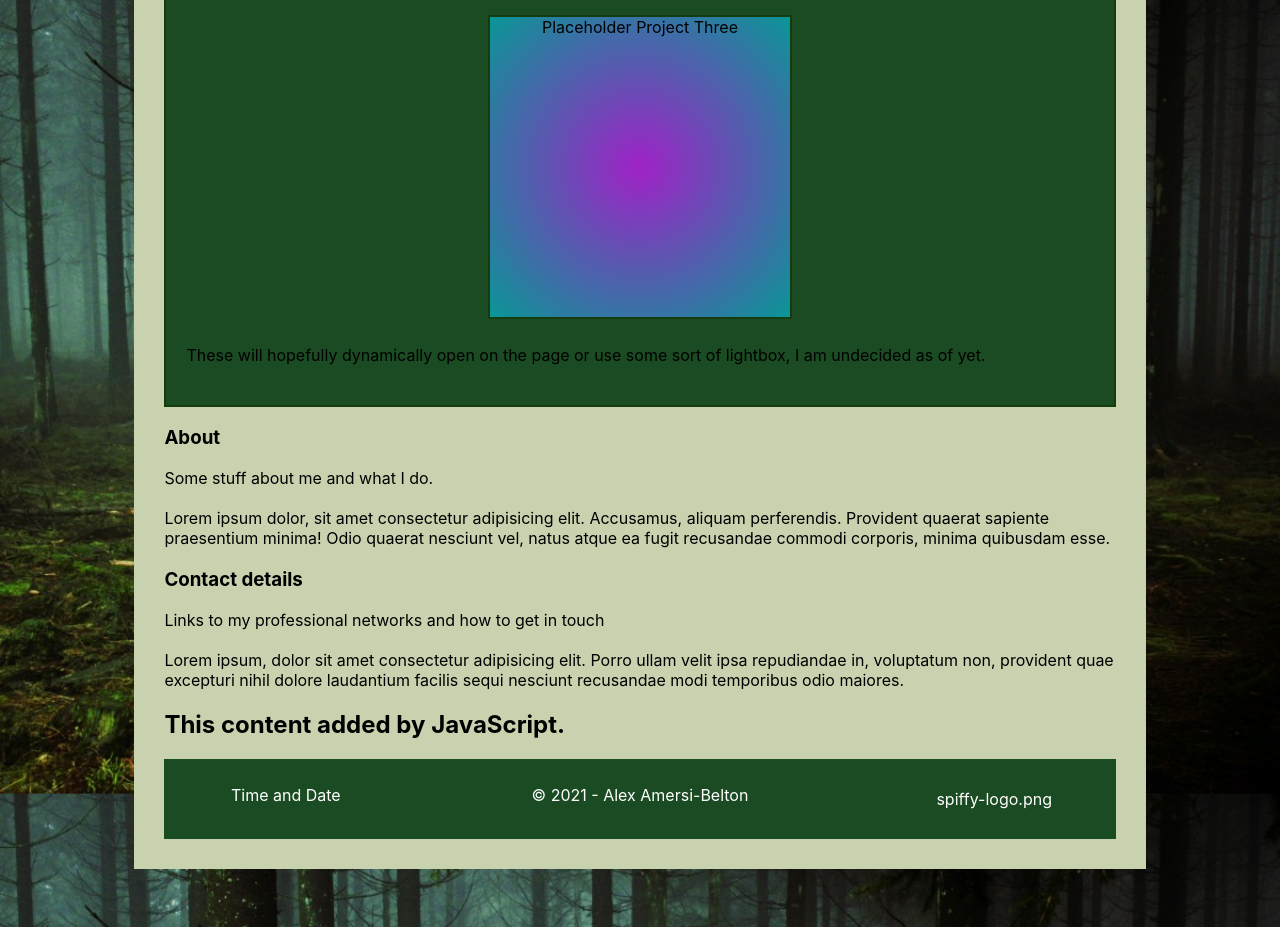
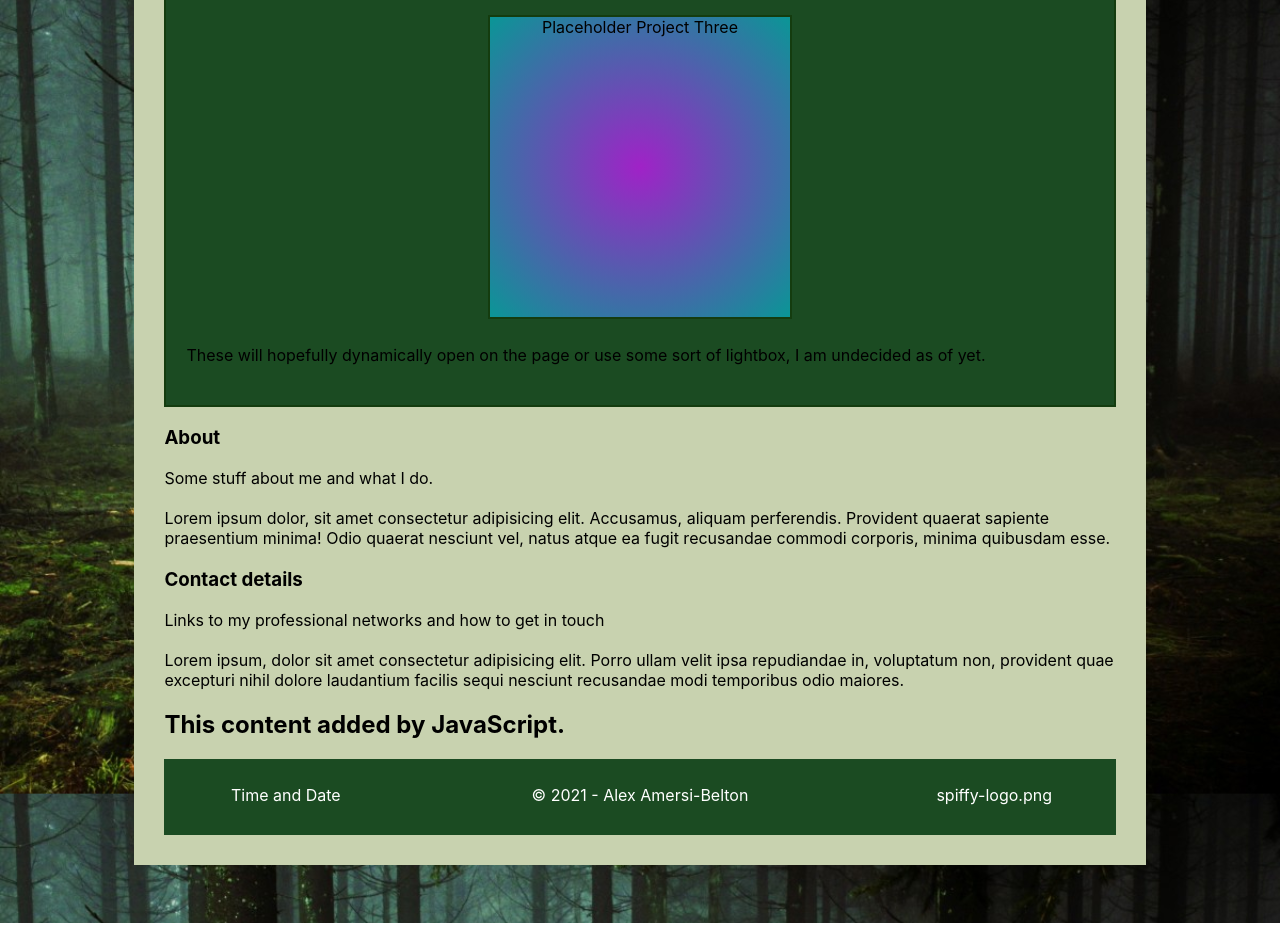
Before and after one commit to Alex-A-B/personal-website, a plain HTML site: page index.html in a window 1280 px wide. Shown: the part 913-1840 px from the top of the page. Drawn offline with Linux system fonts and the light colour scheme.

Commit message:
Found a rogue P tag in HTML, duly removed, footer is now all aligned

```diff
--- a/index.html
+++ b/index.html
@@ -85,7 +85,7 @@
         <div class="footer">
           <div class="footer-item footer-one"><p>Time and Date</p></div>
           <div class="footer-item footer-two"><p>&copy; 2021 - Alex Amersi-Belton</p></div>
-          <div class="footer-item footer-three"><p></p>spiffy-logo.png</p></div>
+          <div class="footer-item footer-three"><p>spiffy-logo.png</p></div>
         </div>
       </footer>
       <!-- end of principal div below-->
```
